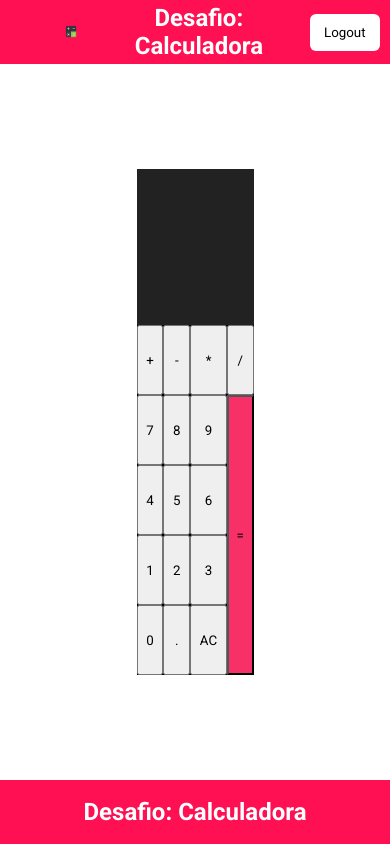
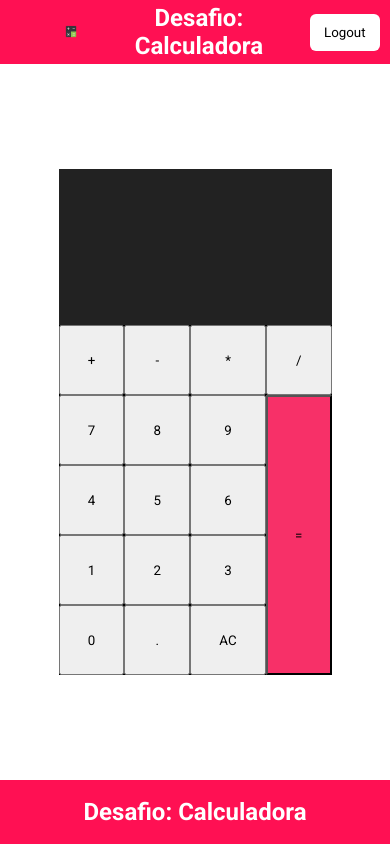
Before and after one commit to wilson6g/iblue-school-front, a Vue app: page /home in a window 390 px wide. Built offline with nearby package versions, Linux system fonts and the light colour scheme; no server answers; a small style sheet from the web is missing.

Commit message:
Updated calculator

```diff
--- a/src/components/AdvancedCalculatorComponent.vue
+++ b/src/components/AdvancedCalculatorComponent.vue
@@ -139,6 +139,18 @@ export default {
   background-color: #000;
 }
 
+@media (min-width: 100px) and (max-width: 767px){
+  .calculator {
+      width: 70vw;
+  }
+}
+
+@media (min-width: 768px) and (max-width: 1200px) {
+  .calculator {
+      width: 40vw;
+  }
+}
+
 .calculator-display {
   background-color: #222222;
   color: #fff;
--- a/src/components/BaseCalculatorComponent.vue
+++ b/src/components/BaseCalculatorComponent.vue
@@ -135,6 +135,18 @@ export default {
   background-color: #000;
 }
 
+@media (min-width: 100px) and (max-width: 767px){
+  .calculator {
+      width: 70vw;
+  }
+}
+
+@media (min-width: 768px) and (max-width: 1200px) {
+  .calculator {
+      width: 40vw;
+  }
+}
+
 .calculator-display {
   background-color: #222222;
   color: #fff;
```
